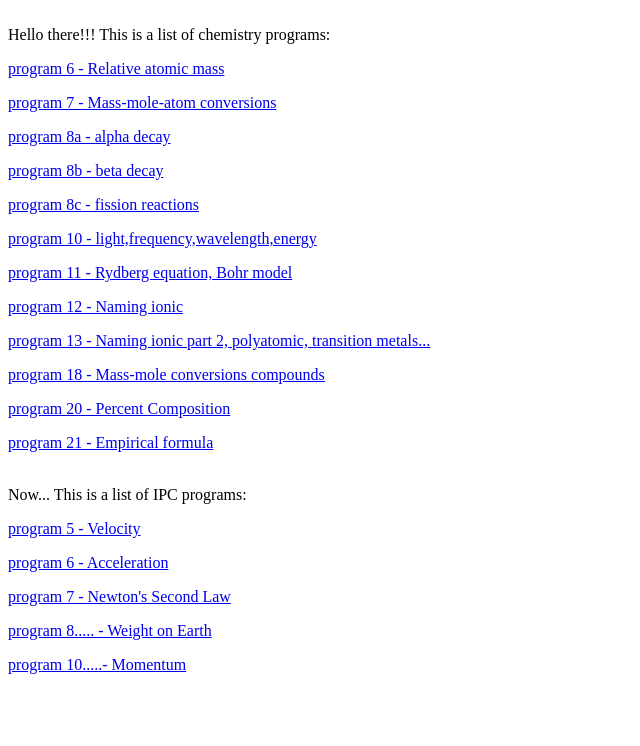
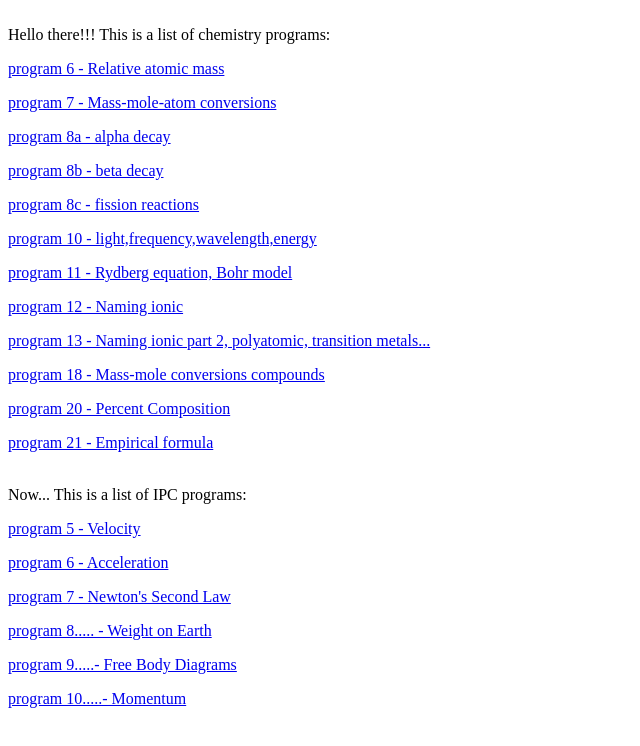
Before and after one commit to wadehood74-web/whoodprograms, a plain HTML site: page index.html in a window 1280 px wide. Shown: the whole page, without its empty margins (0-640 px from the left). Drawn offline with Linux system fonts and the light colour scheme.

Commit message:
Add files via upload

```diff
--- a/index.html
+++ b/index.html
@@ -51,7 +51,9 @@ This is a list of IPC programs:
 
 <p><a href="ipc08.html">program 8..... - Weight on Earth</a></p>
 
-<p><a href="ipc09.html">program 10.....- Momentum</a></p>
+<p><a href="ipc09.html">program 9.....- Free Body Diagrams</a></p>
+
+<p><a href="ipc10.html">program 10.....- Momentum</a></p>
 
 
 </body>
```
